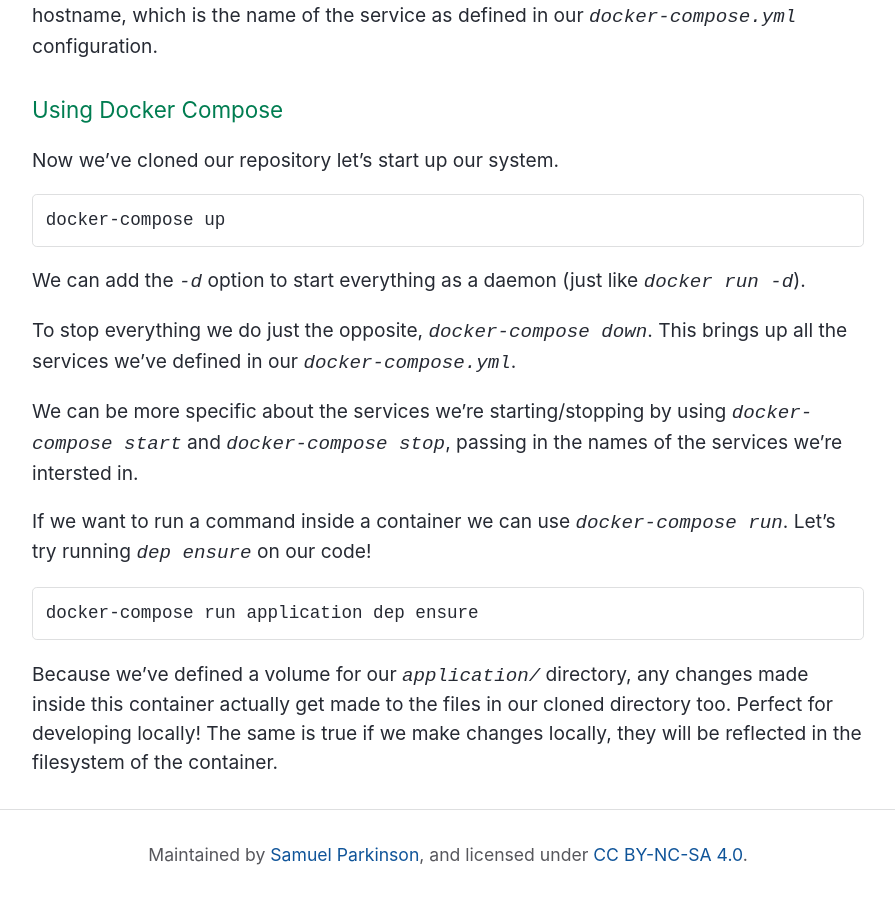
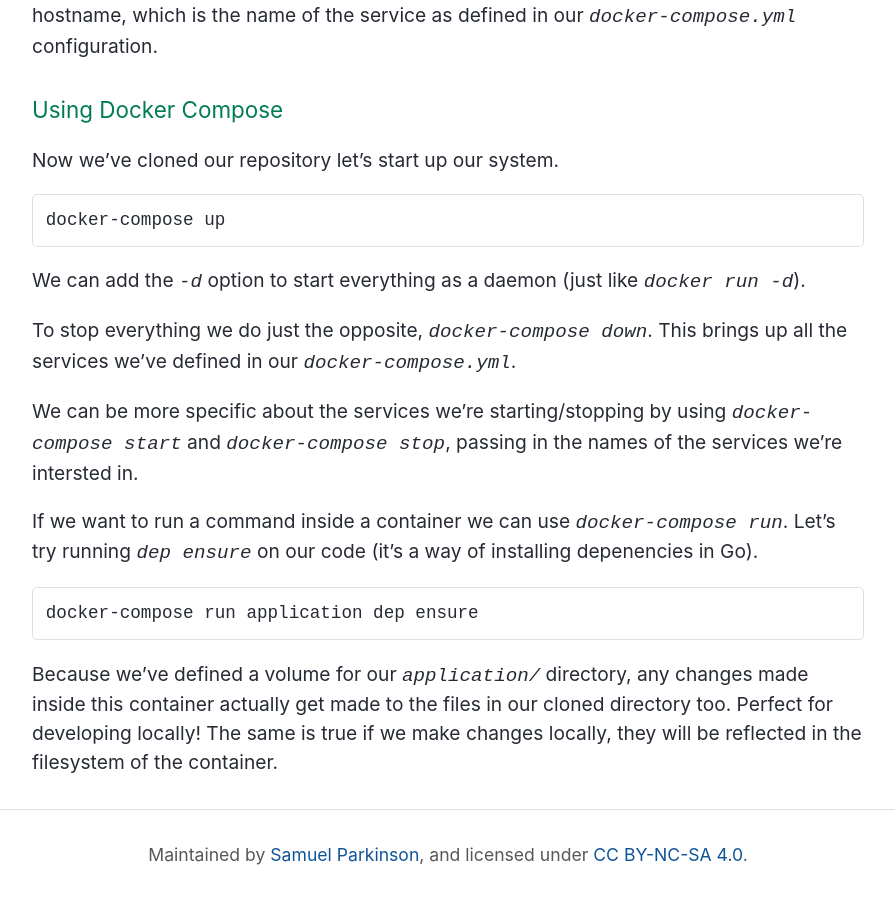
Before and after one commit to sjparkinson/uncomplicated.systems, a Jekyll site: the page built from _posts/2018-06-19-docker-0111-docker-compose.md, in a window 1280 px wide and 900 px high, scrolled down 3530 px. Shown: the whole window, without its empty margins (192-1087 px from the left). Built offline with Jekyll 4.4.1, drawn with Linux system fonts in a browser that asks for light colours; comment, search, counter and statistics services are not loaded.

Commit message:
Update 2018-06-19-docker-0111-docker-compose.md

````diff
--- a/_posts/2018-06-19-docker-0111-docker-compose.md
+++ b/_posts/2018-06-19-docker-0111-docker-compose.md
@@ -97,7 +97,7 @@ To stop everything we do just the opposite, `docker-compose down`. This brings u
 
 We can be more specific about the services we're starting/stopping by using `docker-compose start` and `docker-compose stop`, passing in the names of the services we're intersted in.
 
-If we want to run a command inside a container we can use `docker-compose run`. Let's try running `dep ensure` on our code!
+If we want to run a command inside a container we can use `docker-compose run`. Let's try running `dep ensure` on our code (it's a way of installing depenencies in Go).
 
 ```
 docker-compose run application dep ensure
````
